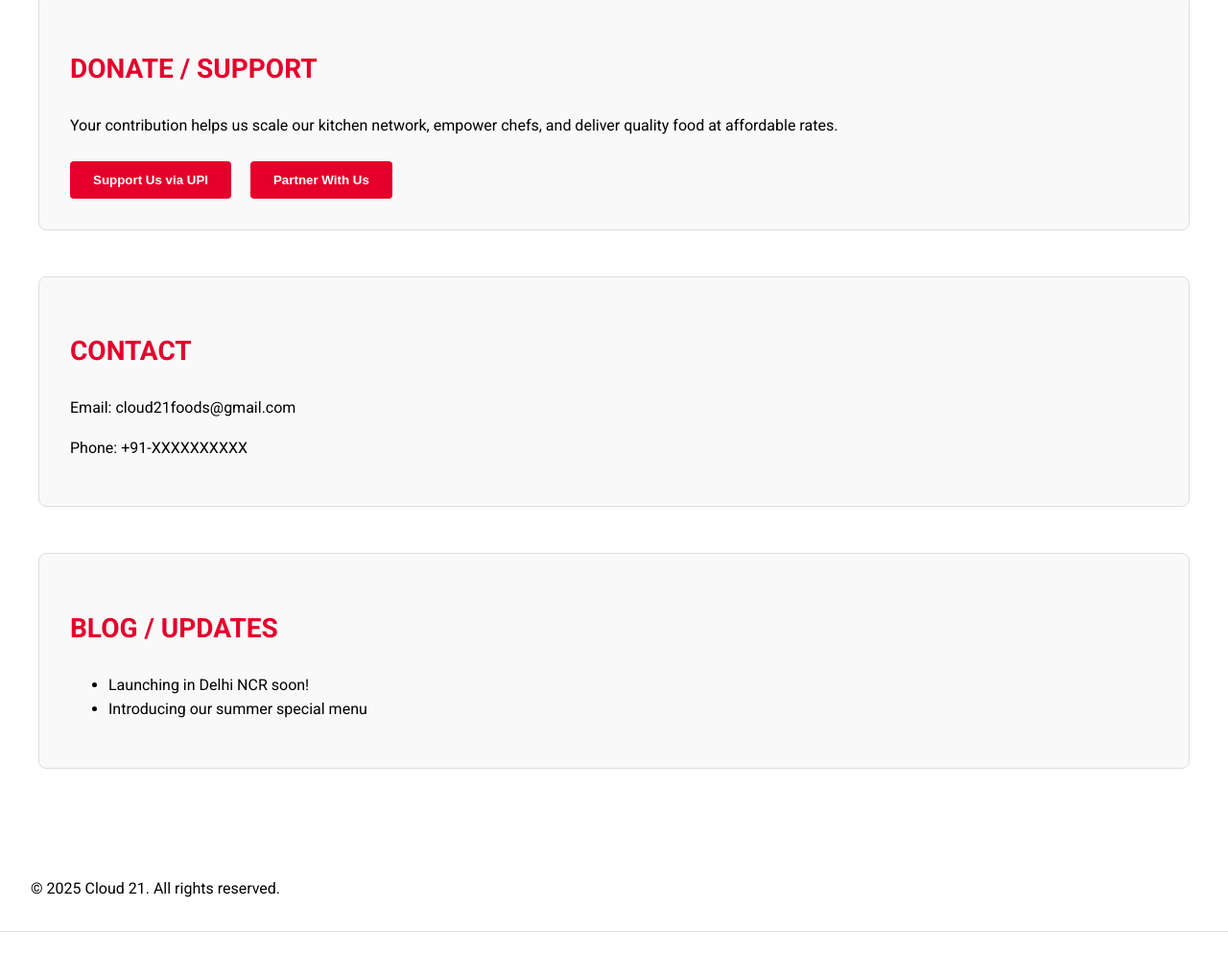
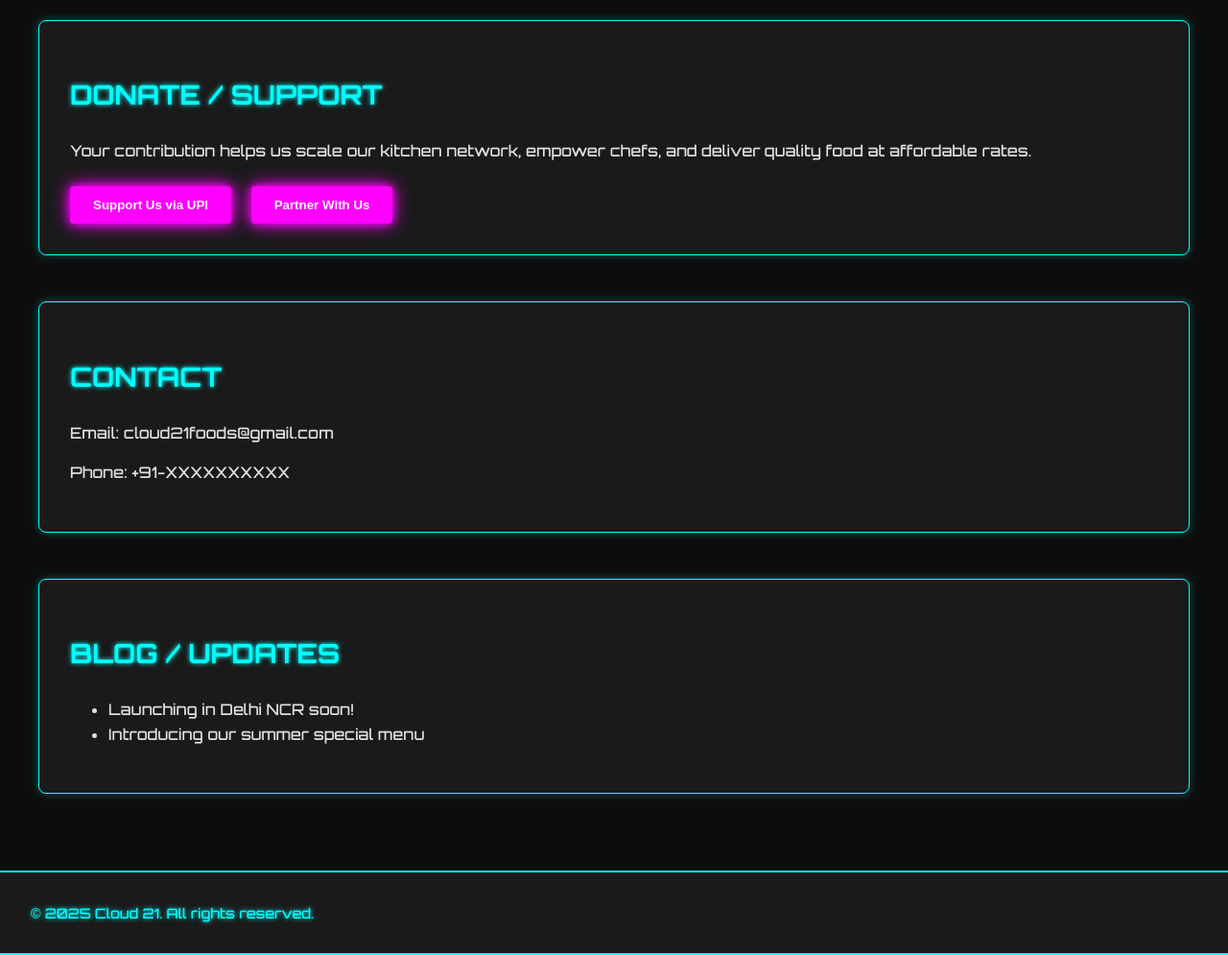
Before and after one commit to MC-369/Cloud21, a plain HTML site: page index.html in a window 1280 px wide. Shown: the part 1011-2006 px from the top of the page at 96% size. Before the commit the page ends 1982 px from the top, so only its background shows below. Drawn offline with Linux system fonts and the light colour scheme; a web font is replaced by a local one.

Commit message:
Update index.html

```diff
--- a/index.html
+++ b/index.html
@@ -5,30 +5,30 @@
   <meta name="viewport" content="width=device-width, initial-scale=1.0" />
   <title>Cloud 21 | Online Catering & Delivery</title>
   <style>
-    @import url('https://fonts.googleapis.com/css2?family=Friz+Quadrata+Std:wght@700&display=swap');
+    @import url('https://fonts.googleapis.com/css2?family=Orbitron:wght@500;700&display=swap');
 
     :root {
-      --dark-bg: #ffffff;
-      --light-bg: #f9f9f9;
-      --accent: #e4002b;
-      --accent2: #000000;
-      --text-dark: #000000;
-      --text-light: #ffffff;
+      --bg-dark: #0d0d0d;
+      --bg-light: #1a1a1a;
+      --accent-neon: #00ffff;
+      --accent-pink: #ff00ff;
+      --text-primary: #e0e0e0;
+      --text-glow: #00ffff;
     }
 
     body {
-      font-family: 'Roboto', Arial, sans-serif;
+      font-family: 'Orbitron', sans-serif;
       margin: 0;
       padding: 0;
-      background-color: var(--dark-bg);
-      color: var(--text-dark);
+      background-color: var(--bg-dark);
+      color: var(--text-primary);
       font-size: 16px;
       line-height: 1.6;
     }
 
     header, footer {
-      background-color: #ffffff;
-      border-bottom: 1px solid #ddd;
+      background-color: var(--bg-light);
+      border-bottom: 2px solid var(--accent-neon);
       padding: 1rem 2rem;
       display: flex;
       justify-content: space-between;
@@ -41,25 +41,28 @@
       gap: 1rem;
     }
 
-    /* Removed logo */
     .logo-heading img {
       display: none;
     }
 
-    /* Apply custom font to Cloud 21 */
     .logo-heading h1 {
-      color: var(--accent);
+      color: var(--accent-neon);
       font-size: 2rem;
       margin: 0;
-      font-family: 'Friz Quadrata Std', serif;
-      font-weight: 700;
+      text-shadow: 0 0 8px var(--accent-neon);
     }
 
     nav a {
       margin: 0 1rem;
-      color: var(--accent2);
+      color: var(--accent-pink);
       text-decoration: none;
       font-weight: bold;
+      transition: color 0.3s;
+    }
+
+    nav a:hover {
+      color: var(--accent-neon);
+      text-shadow: 0 0 6px var(--accent-neon);
     }
 
     .container {
@@ -71,26 +74,36 @@
     .section {
       margin-bottom: 3rem;
       padding: 2rem;
-      background-color: var(--light-bg);
+      background-color: var(--bg-light);
       border-radius: 8px;
-      border: 1px solid #ddd;
+      border: 1px solid var(--accent-neon);
+      box-shadow: 0 0 10px rgba(0, 255, 255, 0.3);
     }
 
     h2 {
       font-size: 1.75rem;
-      color: var(--accent);
+      color: var(--accent-neon);
       text-transform: uppercase;
+      text-shadow: 0 0 5px var(--accent-neon);
     }
 
     button {
       padding: 0.75rem 1.5rem;
-      background-color: var(--accent);
+      background-color: var(--accent-pink);
       color: white;
       border: none;
       border-radius: 4px;
       font-weight: bold;
       cursor: pointer;
       margin: 0.5rem 1rem 0 0;
+      text-shadow: 0 0 5px var(--accent-pink);
+      box-shadow: 0 0 10px var(--accent-pink), 0 0 20px var(--accent-pink);
+      transition: transform 0.2s;
+    }
+
+    button:hover {
+      transform: scale(1.05);
+      box-shadow: 0 0 15px var(--accent-neon), 0 0 25px var(--accent-neon);
     }
 
     .menu-preview {
@@ -101,17 +114,28 @@
 
     .menu-preview div {
       flex: 1 1 300px;
-      background-color: white;
-      border: 1px solid #ddd;
+      background-color: #222;
+      border: 1px solid var(--accent-pink);
       border-radius: 8px;
       overflow: hidden;
       text-align: center;
       padding: 1rem;
+      color: var(--text-primary);
+      box-shadow: 0 0 10px rgba(255, 0, 255, 0.3);
     }
 
     .menu-preview img {
       max-width: 100%;
       height: auto;
+      border-radius: 4px;
+    }
+
+    footer {
+      border-top: 2px solid var(--accent-neon);
+      text-align: center;
+      color: var(--accent-neon);
+      font-size: 0.9rem;
+      text-shadow: 0 0 5px var(--accent-neon);
     }
   </style>
   <link href="https://fonts.googleapis.com/css2?family=Roboto:wght@400;700&display=swap" rel="stylesheet">
@@ -119,7 +143,6 @@
 <body>
   <header>
     <div class="logo-heading">
-      <!-- Logo removed -->
       <h1>Cloud 21</h1>
     </div>
     <nav>
```
